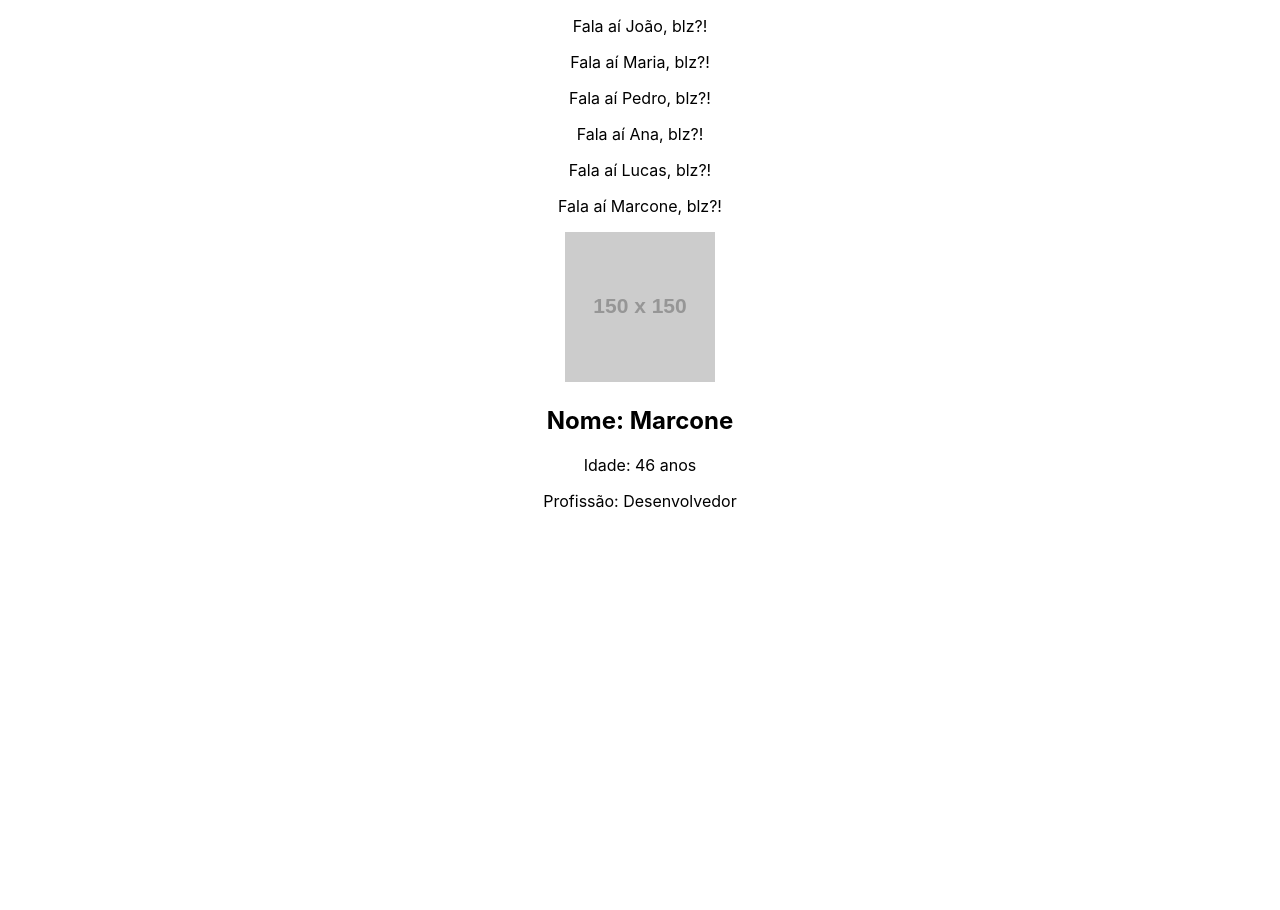
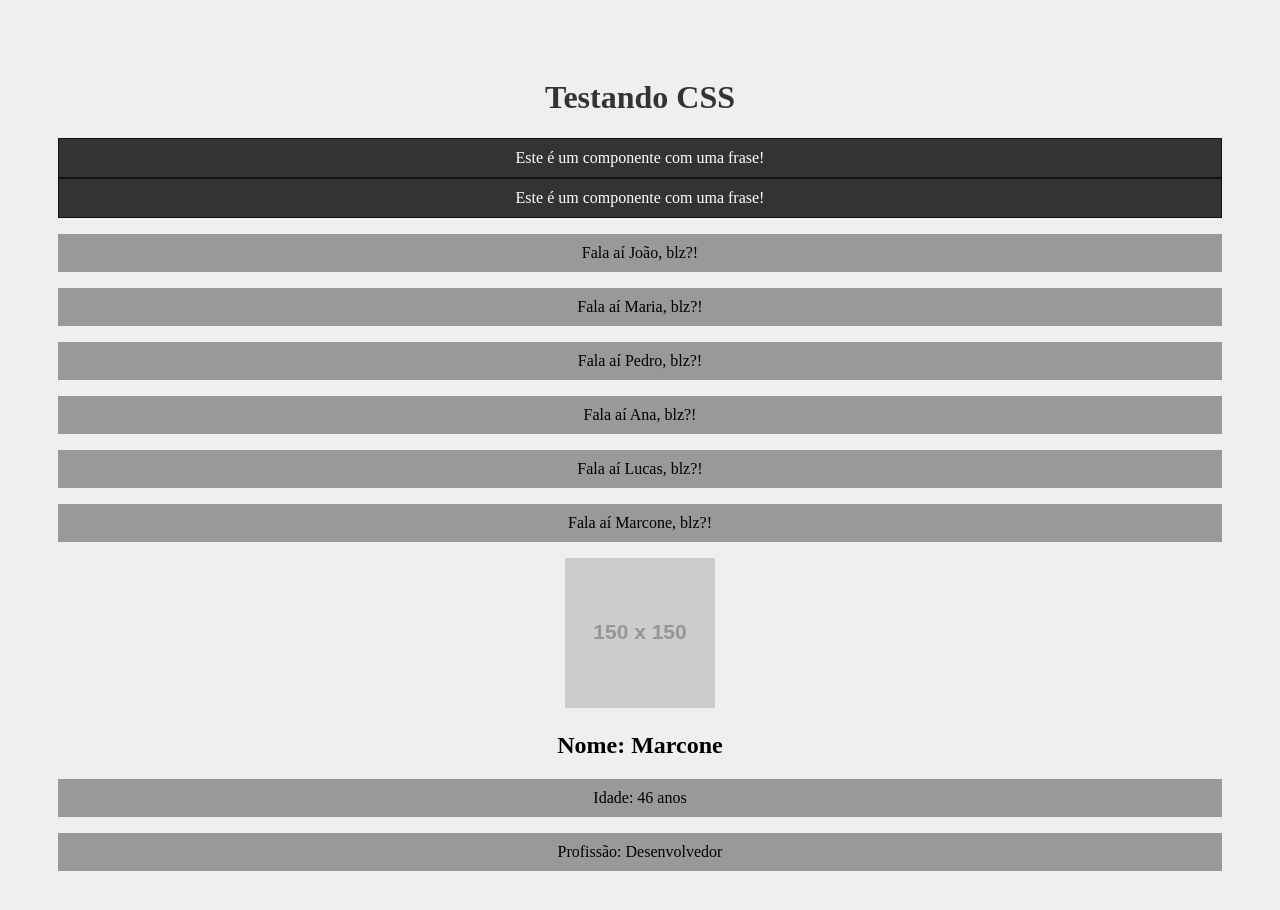
Before and after one commit to mrcnbsb/react-curso, a React (Create React App) app: page / in a window 1280 px wide. Shown: the top 910 px of the page. Before the commit the page ends 800 px from the top, so only its background shows below. Built offline with nearby package versions, Linux system fonts and the light colour scheme.

Commit message:
Aplicando CSS

```diff
--- a/src/App.js
+++ b/src/App.js
@@ -1,7 +1,7 @@
 import './App.css';
-import HelloWorld from './components/HelloWorld'
 import SayMyName from './components/SayMyName'
 import Pessoa from './components/Pessoa'
+import Frase from './components/Frase';
 
 function App() {
 
@@ -9,6 +9,9 @@ function App() {
 
   return (
     <div className="App">
+      <h1>Testando CSS</h1>
+      <Frase />
+      <Frase />
       <SayMyName nome="João" />
       <SayMyName nome="Maria" />
       <SayMyName nome="Pedro" />
--- a/src/components/Frase.js
+++ b/src/components/Frase.js
@@ -1,7 +1,9 @@
+import styles from './Frase.module.css'
+
 function Frase() {
     return(
-        <div>
-            <p>Este é um componente com uma frase!</p>
+        <div className={styles.fraseContainer}>
+            <p className={styles.fraseContent}>Este é um componente com uma frase!</p>
         </div>
     )
 }
--- /dev/null
+++ b/src/components/Frase.module.css
@@ -0,0 +1,10 @@
+.fraseContainer{
+    background-color: #333;
+    border: 1px solid #111;
+}
+
+.fraseContent{
+    color: #fff;
+    background-color: #333;
+    margin: 0;
+}
--- a/src/index.css
+++ b/src/index.css
@@ -1,13 +1,13 @@
-body {
-  margin: 0;
-  font-family: -apple-system, BlinkMacSystemFont, 'Segoe UI', 'Roboto', 'Oxygen',
-    'Ubuntu', 'Cantarell', 'Fira Sans', 'Droid Sans', 'Helvetica Neue',
-    sans-serif;
-  -webkit-font-smoothing: antialiased;
-  -moz-osx-font-smoothing: grayscale;
+body{
+  padding: 50px;
+  background-color: #efefef
 }
 
-code {
-  font-family: source-code-pro, Menlo, Monaco, Consolas, 'Courier New',
-    monospace;
+h1{
+  color: #333
 }
+
+p{
+  background-color: #999;
+  padding: 10px;
+}
```
Lines whose indentation alone changed are shown as unchanged.
